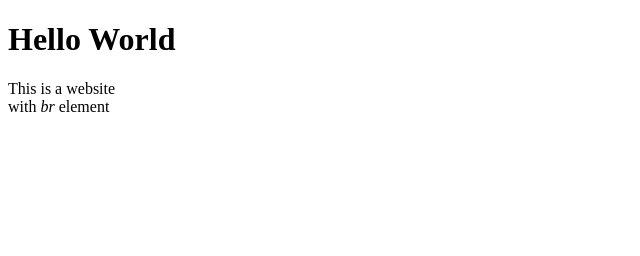
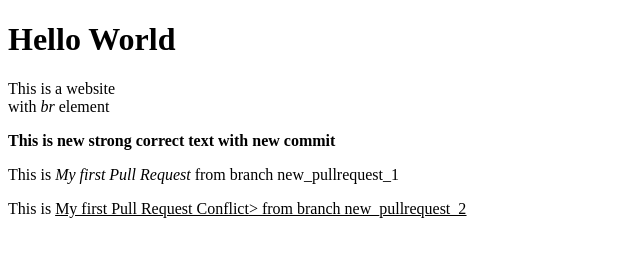
Before and after one commit to GitHubNazar/LAB_1.1, a plain HTML site: page index.html in a window 1280 px wide. Shown: the whole page, without its empty margins (0-640 px from the left). Drawn offline with Linux system fonts and the light colour scheme.

Commit message:
My first Pull Request Conflict from branch new_pullrequest_2

```diff
--- a/index.html
+++ b/index.html
@@ -1,11 +1,17 @@
 <!DOCTYPE html>
 <html lang="en">
+
 <head>
-<meta charset="utf-8">
-<title>Hello World</title>
+  <meta charset="utf-8">
+  <title>Hello World</title>
 </head>
+
 <body>
-<h1>Hello World</h1>
-<p>This is a website<br>with <em>br</em> element</p>
+  <h1>Hello World</h1>
+  <p>This is a website<br>with <em>br</em> element</p>
+  <p><strong>This is new strong correct text with new commit</strong></p>
+  <p>This is <em>My first Pull Request</em> from branch new_pullrequest_1</p>
+  <p>This is <u>My first Pull Request Conflict<u>> from branch new_pullrequest_2</p>
 </body>
+
 </html>
```
